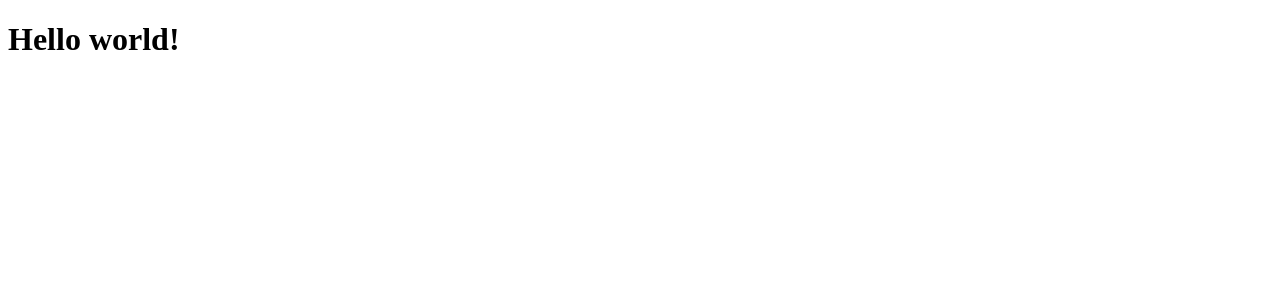
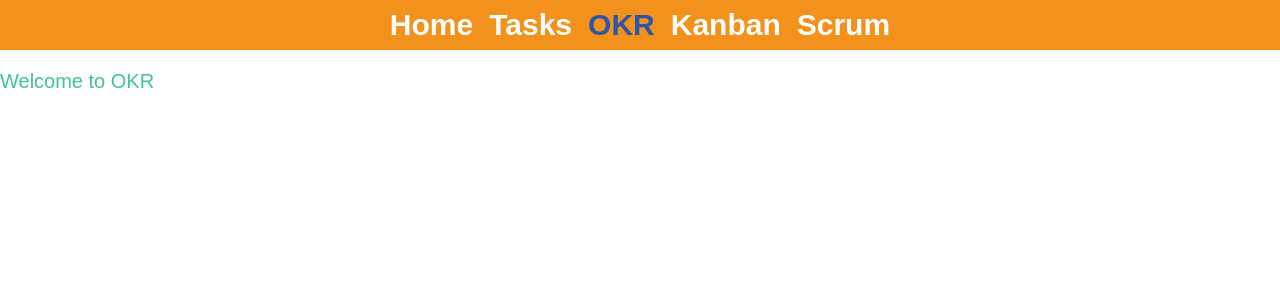
Before and after one commit to leaweissman/capstone-project, a React (Create React App) app in the folder client/: page /okr in a window 1280 px wide. Shown: the top 300 px of the page. Built offline with nearby package versions, Linux system fonts and the light colour scheme.

Commit message:
basic setup of nav-bar

```diff
--- a/client/src/App.js
+++ b/client/src/App.js
@@ -1,7 +1,41 @@
+import { Route, Switch } from 'react-router-dom';
+import Home from './pages/home';
+import Tasks from './pages/tasks';
+import Navbar from './components/Navbar';
+import Okr from './pages/okr';
+import Kanban from './pages/kanban';
+import Scrum from './pages/scrum';
 
 function App() {
   return (
-    <h1>Hello world!</h1>
+    <>
+      <main>
+        <Navbar />
+
+        <Switch>
+          <Route exact path='/'>
+            <Home />
+          </Route>
+
+          <Route path='/tasks'>
+            <Tasks />
+          </Route>
+
+          <Route path='/okr'>
+            <Okr />
+          </Route>
+
+          <Route path='/kanban'>
+            <Kanban />
+          </Route>
+
+          <Route path='scrum'>
+            <Scrum />
+          </Route>
+
+        </Switch>
+      </main>
+    </>
   );
 }
 
--- /dev/null
+++ b/client/src/GlobalStyles.js
@@ -0,0 +1,34 @@
+import { createGlobalStyle } from 'styled-components';
+
+export default createGlobalStyle`
+:root {
+    --primaryblue: #2E56A6;
+    --primarygreen: #45BF9D;
+    --primaryyellow: #F2B90F;
+    --primaryorange: #F2911B;
+    --primarypink: #F25C5C;
+}
+
+* {
+  box-sizing: border-box;
+}
+
+body {
+  color: var(--primarygreen);
+  font-family: sans-serif;
+  font-size: 1.25rem;
+  margin: 0;
+  padding: 0%;
+}
+
+select,
+  input {
+    padding: 0.4rem;
+    border-radius: 5px;
+    font-size: 1.2rem;
+  }
+
+  h1, h2, h3, h4 {
+    margin: 0;
+  }
+`;
--- /dev/null
+++ b/client/src/components/Navbar.js
@@ -0,0 +1,56 @@
+import { NavLink } from 'react-router-dom';
+import styled from 'styled-components';
+
+
+export default function Navbar() {
+
+    return (
+        <header>
+            <Stylednav>
+                <NavLinkStyled exact to="/">
+                    <h1>Home</h1>
+                </NavLinkStyled>
+
+                <NavLinkStyled to='/tasks'>
+                    <h1>Tasks</h1>
+                </NavLinkStyled>
+
+                <NavLinkStyled to='/okr'>
+                    <h1>OKR</h1>
+                </NavLinkStyled>
+
+                <NavLinkStyled to='/kanban'>
+                    <h1>Kanban</h1>
+                </NavLinkStyled>
+
+                <NavLinkStyled to='/scrum'>
+                    <h1>Scrum</h1>
+                </NavLinkStyled>
+            </Stylednav>
+        </header>
+    );
+
+}
+
+const NavLinkStyled = styled(NavLink)`
+display: flex;
+flex-direction: row;
+text-decoration: none;
+padding: 0.5rem;
+color: white;
+
+&:hover{
+    color: var(--primaryblue);
+}
+
+&.active{
+    color: var(--primaryblue);
+    font-weight: bold;
+}
+`
+const Stylednav = styled.nav`
+display:flex;
+flex-wrap:wrap;
+justify-content: center;
+background-color: var(--primaryorange)
+`
--- a/client/src/index.js
+++ b/client/src/index.js
@@ -1,11 +1,16 @@
 import React from 'react';
 import ReactDOM from 'react-dom';
 import App from './App';
+import GlobalStyles from './GlobalStyles';
+import { BrowserRouter as Router } from 'react-router-dom';
 
 
 ReactDOM.render(
   <React.StrictMode>
-    <App />
+    <GlobalStyles></GlobalStyles>
+    <Router>
+      <App />
+    </Router>
   </React.StrictMode>,
   document.getElementById('root')
 );
--- /dev/null
+++ b/client/src/pages/home.js
@@ -0,0 +1,7 @@
+export default function Home() {
+    return (
+        <div>
+            <p>Welcome home</p>
+        </div>
+    )
+}
--- /dev/null
+++ b/client/src/pages/kanban.js
@@ -0,0 +1,7 @@
+export default function Kanban() {
+    return (
+        <div>
+            <p>Welcome to Kanban</p>
+        </div>
+    );
+}
--- /dev/null
+++ b/client/src/pages/okr.js
@@ -0,0 +1,8 @@
+
+export default function Okr() {
+    return (
+        <div>
+            <p>Welcome to OKR</p>
+        </div>
+    );
+}
--- /dev/null
+++ b/client/src/pages/scrum.js
@@ -0,0 +1,8 @@
+
+export default function Scrum() {
+    return (
+        <div>
+            <p>Welcome to Scrum</p>
+        </div>
+    );
+}
--- /dev/null
+++ b/client/src/pages/tasks.js
@@ -0,0 +1,8 @@
+
+export default function Tasks() {
+    return (
+        <div>
+            <p>Welcome to Tasks</p>
+        </div>
+    );
+}
```
Also changed, not shown: client/src/assets/background-main.svg (added).
